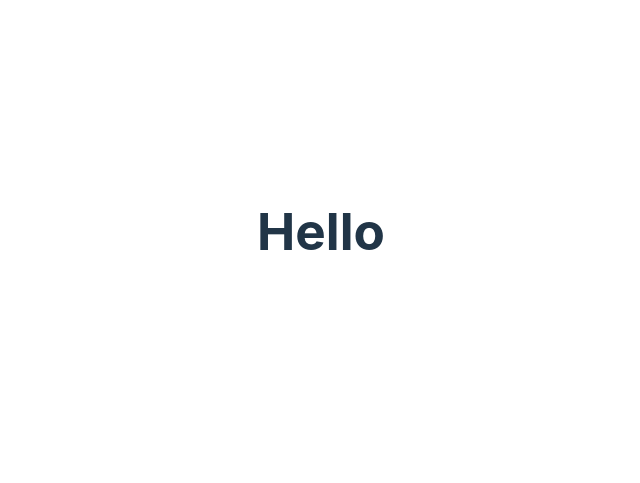
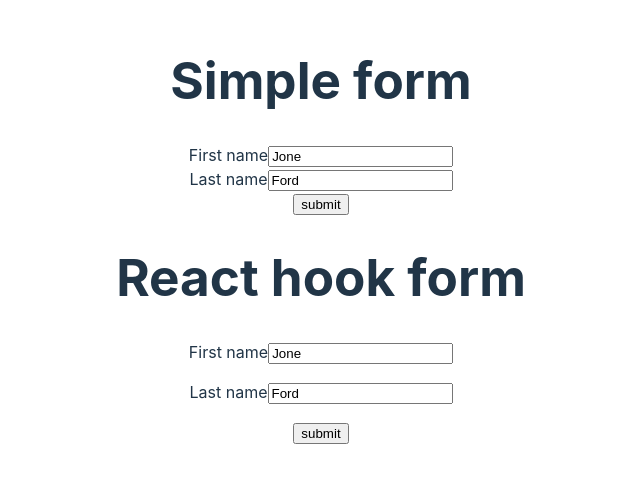
Before and after one commit to olgabut/primaTime-comboBox, a React (Vite) app: page / in a window 1280 px wide. Shown: the part 169-652 px from the top of the page, without its empty margins (319-959 px from the left). Built offline with nearby package versions, Linux system fonts and the light colour scheme.

Commit message:
added simple form and react hook form

```diff
--- a/package.json
+++ b/package.json
@@ -11,7 +11,8 @@
   },
   "dependencies": {
     "react": "^18.2.0",
-    "react-dom": "^18.2.0"
+    "react-dom": "^18.2.0",
+    "react-hook-form": "^7.50.1"
   },
   "devDependencies": {
     "@types/react": "^18.2.55",
--- a/src/App.tsx
+++ b/src/App.tsx
@@ -1,9 +1,12 @@
 import "./App.css"
+import ReactHookFormPage from "./pages/ReactHookFormPage"
+import SimpleFormPage from "./pages/SimpleFormPage"
 
 function App() {
   return (
     <>
-      <h1>Hello</h1>
+      <SimpleFormPage />
+      <ReactHookFormPage />
     </>
   )
 }
--- /dev/null
+++ b/src/pages/ReactHookFormPage.tsx
@@ -0,0 +1,53 @@
+import { useForm } from "react-hook-form"
+
+export default function ReactHookFormPage() {
+  const {
+    register,
+    handleSubmit,
+    formState: { errors },
+  } = useForm({
+    defaultValues: {
+      firstName: "Jone",
+      lastName: "Ford",
+    },
+  })
+
+  const handleSubmitReactHookForm = (data: any) => {
+    console.log(data)
+    console.log("Submited react hook form")
+  }
+
+  console.log("Render react hook form")
+
+  return (
+    <form onSubmit={handleSubmit(handleSubmitReactHookForm)} id="simpleForm">
+      <h1>React hook form</h1>
+      <div>
+        <label htmlFor="firstName">First name</label>
+        <input
+          type="text"
+          id="firstName"
+          {...register("firstName", { required: "This is required" })}
+          placeholder="Your first Name"
+        />
+        <p>{errors.firstName?.message}</p>
+      </div>
+
+      <div>
+        <label htmlFor="lastName">Last name</label>
+        <input
+          type="text"
+          id="lastName"
+          {...register("lastName", {
+            required: "This is required",
+            minLength: { value: 4, message: "Min length is 4." },
+          })}
+          placeholder="Your last Name"
+        />
+        <p>{errors.lastName?.message}</p>
+      </div>
+
+      <input type="submit" value="submit" />
+    </form>
+  )
+}
--- /dev/null
+++ b/src/pages/SimpleFormPage.tsx
@@ -0,0 +1,50 @@
+import { useState } from "react"
+
+export default function SimpleFormPage() {
+  const [state, setState] = useState({
+    firstName: "Jone",
+    lastName: "Ford",
+  })
+  const handleInput = (event: any) => {
+    setState({ ...state, [event.target.name]: event.target.value })
+    console.log(event)
+  }
+
+  const handleSubmitSimpleForm = (event: any) => {
+    event.preventDefault()
+    const data = { ...state }
+    console.log(data)
+    console.log("Submited simple form")
+  }
+  console.log("Render simple form")
+  return (
+    <form onSubmit={handleSubmitSimpleForm} id="simpleForm">
+      <h1>Simple form</h1>
+      <div>
+        <label htmlFor="firstName">First name</label>
+        <input
+          type="text"
+          id="firstName"
+          name="firstName"
+          placeholder="Your first Name"
+          value={state.firstName}
+          onChange={handleInput}
+        />
+      </div>
+
+      <div>
+        <label htmlFor="lastName">Last name</label>
+        <input
+          type="text"
+          id="lastName"
+          name="lastName"
+          placeholder="Your last Name"
+          value={state.lastName}
+          onChange={handleInput}
+        />
+      </div>
+
+      <input type="submit" value="submit" />
+    </form>
+  )
+}
```
Also changed, not shown: 1 other file (tests, documents, lock files or other folders).
